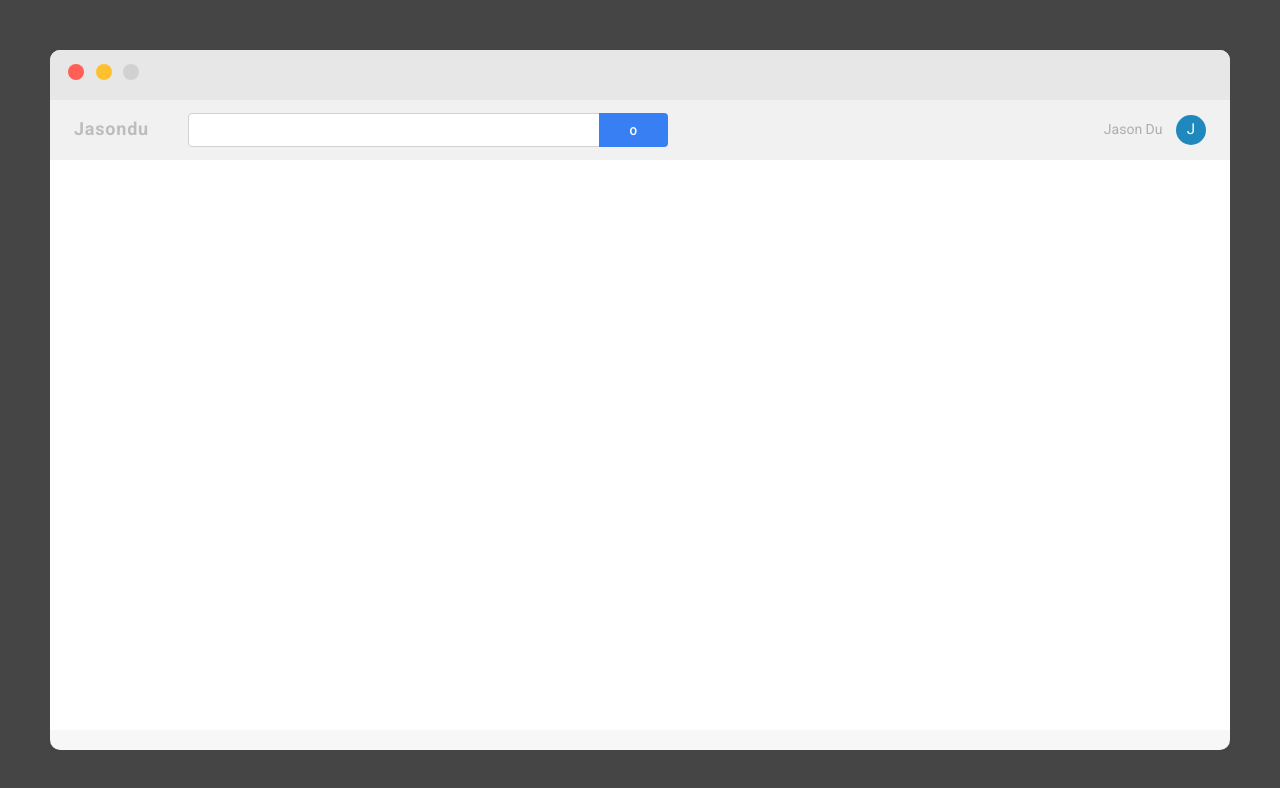
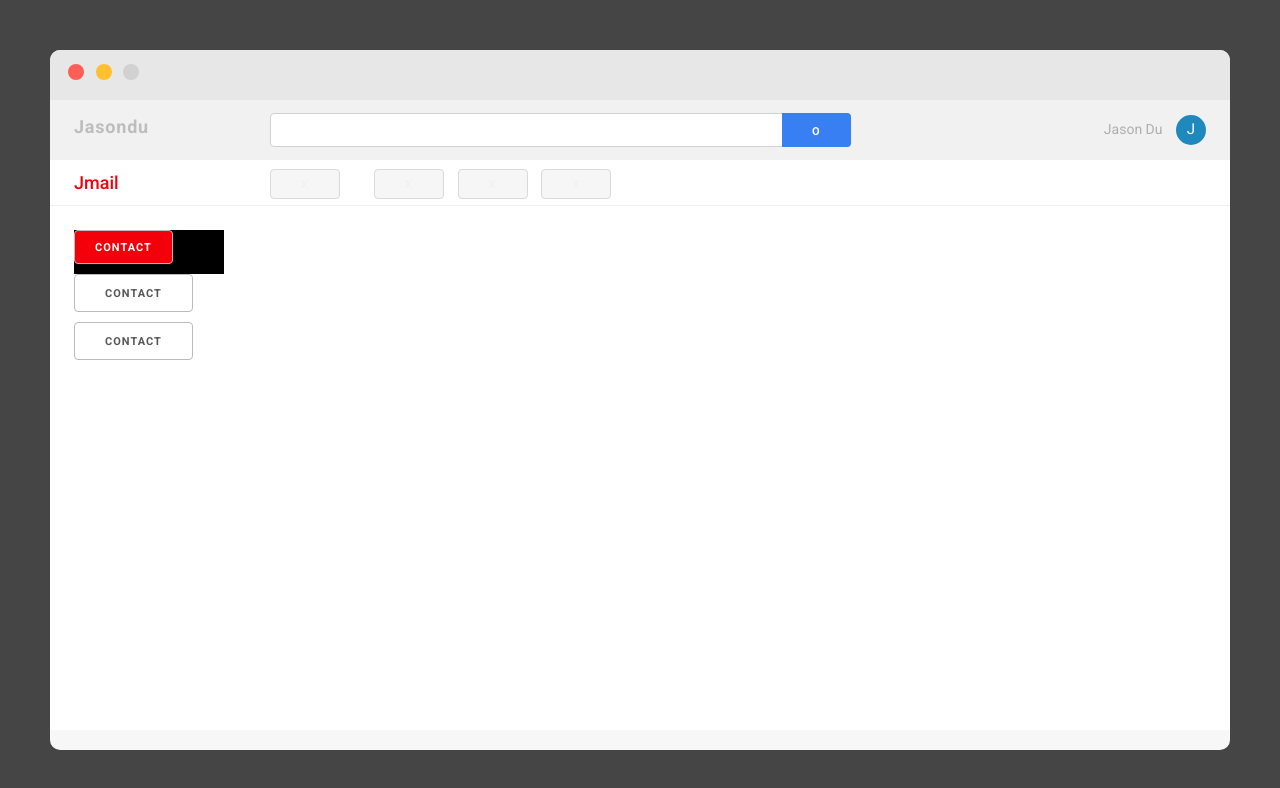
Before and after one commit to jasoncdu/jasoncdu, a plain HTML site: page index.html in a window 1280 px wide. Drawn offline with Linux system fonts and the light colour scheme.

Commit message:
fix columns

```diff
--- a/css/custom.css
+++ b/css/custom.css
@@ -77,10 +77,10 @@ html, body {
 	top:50%;
 	position: relative;
 	transform: translateY(-50%);
+	padding: 0 2.4rem;
 }
 
 .logo {
-	padding-left:2.4rem;
 	font-family: 'Roboto', sans-serif;
 	font-weight:bold;
 	font-size:1.8rem;
@@ -95,14 +95,14 @@ html, body {
 
 .search {
 	display:inline;
-	padding-left:3.5rem;
-	line-height: 6rem;
+/*	padding-left:7.5rem;
+	line-height: 6rem;*/
 }
 
 .search input {
 	display:inline;
 	margin:0;
-	width:35%;
+	width:80%;
 	height:3.4rem;
 	border-top-right-radius: 0rem;
 	border-bottom-right-radius: 0rem;
@@ -143,3 +143,73 @@ html, body {
 	font-weight:normal;
 
 }
+
+/* mailbox button bar
+–––––––––––––––––––––––––––––––––––––––––––––––––– */
+
+.button-bar {
+	height:4.6rem;
+	line-height:4.6rem;
+	border-bottom:1px solid #f0f0f0;
+	padding: 0 2.4rem;
+}
+
+.button-bar div {
+	display:inline-block;
+}
+
+.Jmail {
+	line-height:4.6rem;
+	color:#f3000b;
+	font-weight:500;
+	font-size:1.8rem;
+}
+
+.button-bar .button-set {
+	padding-left:3rem;
+}
+
+.button-bar button {
+	height:3rem;
+	line-height:3rem;
+	border:1px solid #DADADA;
+	background:#f6f6f6;
+	color:#f1f1f1;
+}
+
+
+.button-bar button:first-child {
+	margin-left:0;
+}
+
+.button-bar button {
+	margin: 0 0 0 1rem;
+}
+
+/* mailbox panels
+–––––––––––––––––––––––––––––––––––––––––––––––––– */
+
+.panels {
+	overflow-y:auto;
+	padding:2.4rem;
+}
+
+.nav-panel {
+	background:#000;
+	height:100%;
+	max-width:15rem;
+}
+
+.nav-panel button {
+	height:3.4rem;
+	line-height:3.4rem;
+	background:#f3000b;
+	color:#fff;
+	padding: 0 2rem;
+}
+
+.nav-panel {
+	background:#000;
+	height:100%;
+	max-width:15rem;
+}
--- a/index.html
+++ b/index.html
@@ -48,11 +48,11 @@
     <div class="content">
 
       <div class="header">
-        <div class="header-content">
+        <div class="header-content row">
 
-          <div class="logo"><span>Jasondu</span></div>
+          <div class="logo two columns"><span>Jasondu</span></div>
 
-          <div class="search">
+          <div class="search seven columns">
             <input type="text" name="search"/>
             <button>o</button>
           </div>
@@ -61,6 +61,41 @@
 
         </div>
 
+      </div>
+
+
+      <div class="button-bar row">
+
+        <div class="Jmail two columns">Jmail<span></span></div>
+
+        <div class="buttons six columns">
+          <div class="button-set-initial">
+            <button>x</button>
+          </div>
+
+          <div class="button-set">
+            <button>x</button>
+            <button>x</button>
+            <button>x</button>
+          </div>
+        </div>
+
+      </div>
+
+
+      <div class="panels">
+
+        <div class="nav-panel">
+          <button>Contact</button>
+        </div>
+
+         <div class="email-panel">
+          <button>Contact</button>
+        </div>
+
+         <div class="detail-panel">
+          <button>Contact</button>
+        </div>
 
       </div>
 
```
